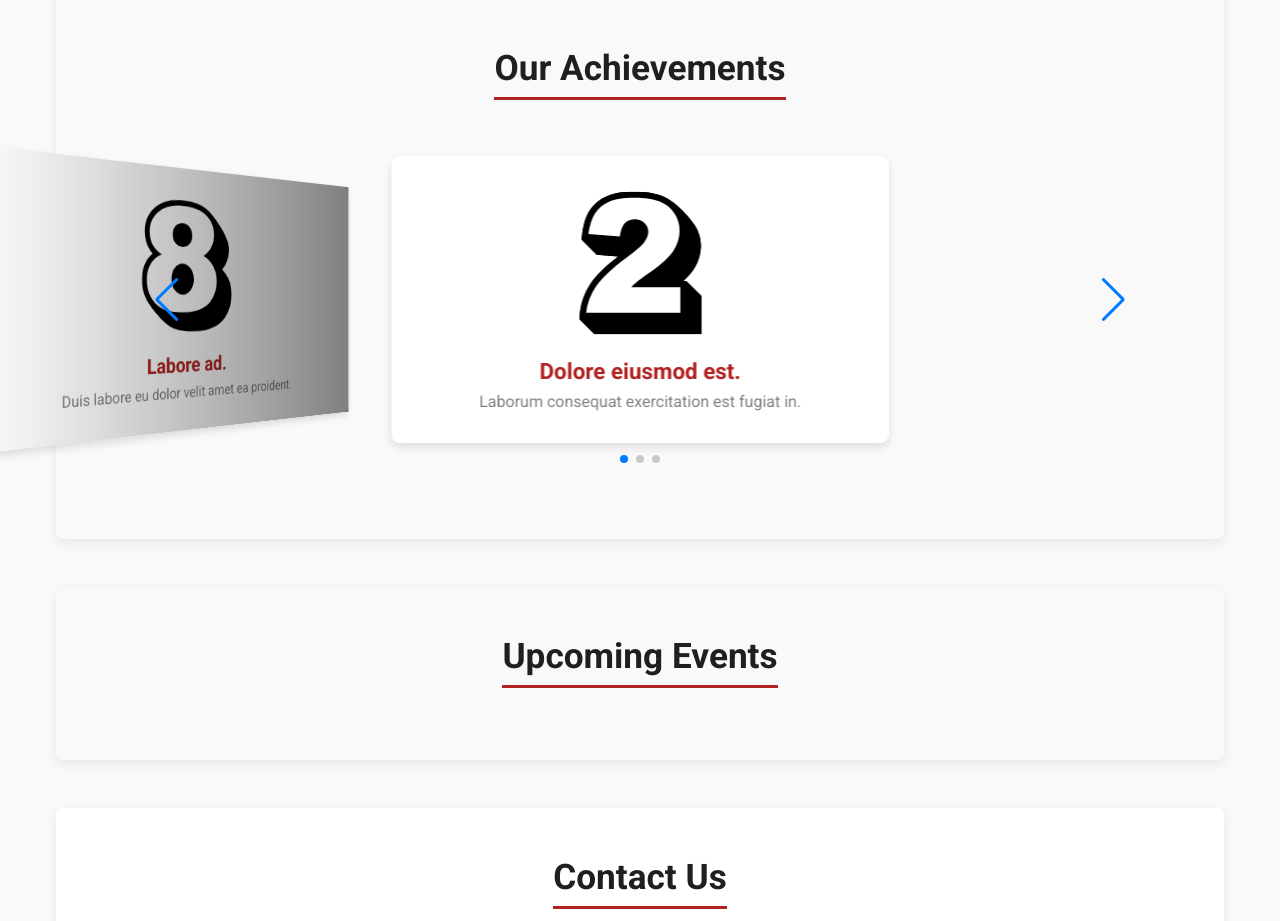
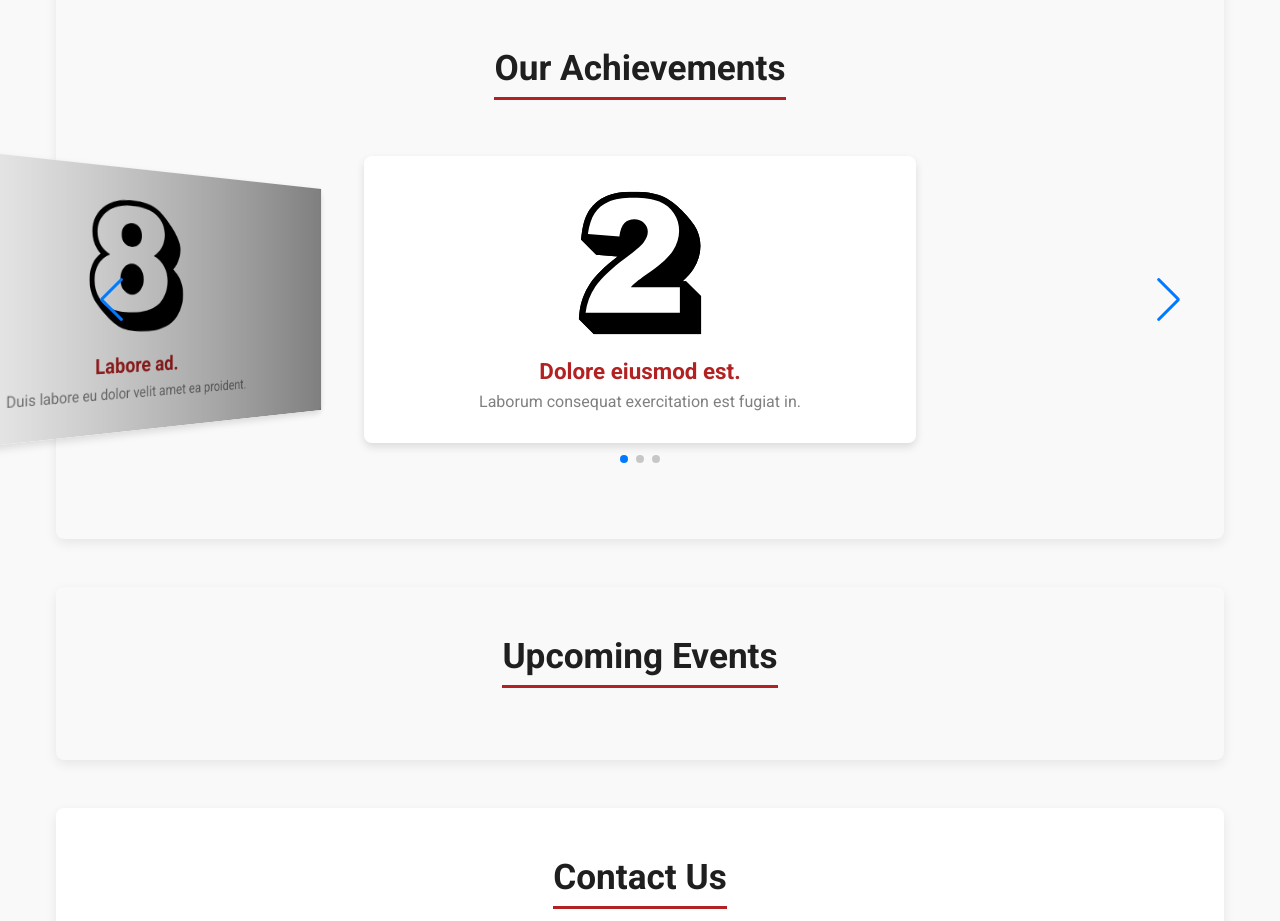
Before and after one commit to mgorman11/high-school-music-dept-website, a website: page public/index.html in a window 1280 px wide. Shown: the part 1140-2061 px from the top of the page. Drawn offline with nearby package versions, Linux system fonts and the light colour scheme; no server answers.

Commit message:
Update index.css

```diff
--- a/public/css/index.css
+++ b/public/css/index.css
@@ -191,12 +191,13 @@ section h2 {
 }
 
 .swiper-container {
-  width: 90%;           /* or a fixed width like 1100px */
-  max-width: 1100px;
-  margin: 0 auto;       /* Centers the container horizontally */
-  padding: 2rem 0;
+  width: 100%;          /* Takes full width of its parent */
+  padding-top: 2rem;
+  padding-bottom: 2rem;
   box-sizing: border-box;
+  margin: 0 auto;       /* Centers it if a max-width is later applied */
 }
+
 
 
 /* Swiper Wrapper */
```
